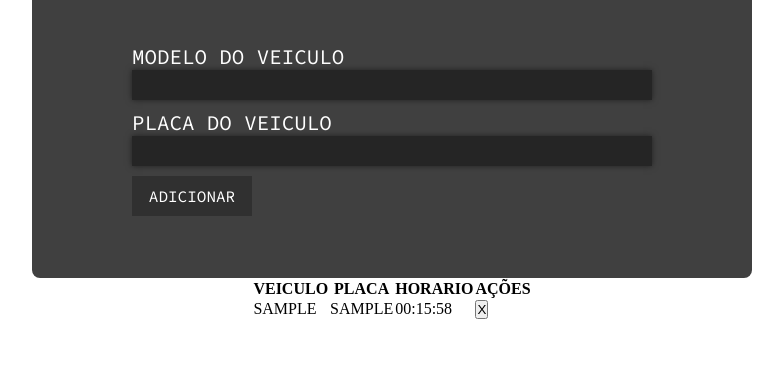
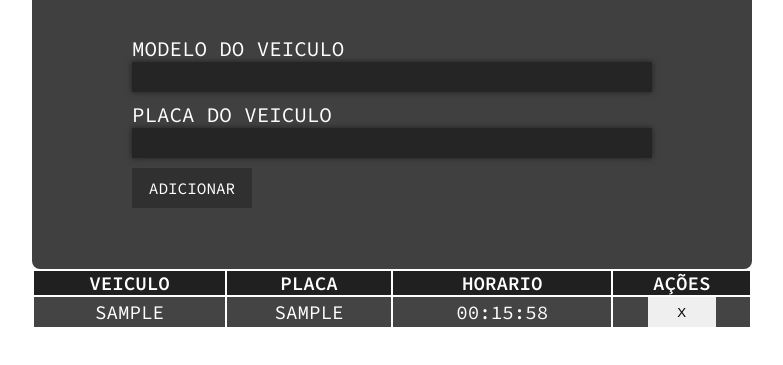
Before and after one commit to fin2keys/minerva-system, a plain HTML site: page index.html in a window 1280 px wide. Both pictures are taken after typing "Sample", "Sample" into the empty fields and a click on the button "ADICIONAR". Shown: the part 289-654 px from the top of the page, without its empty margins (248-1031 px from the left). Drawn offline with Linux system fonts and the light colour scheme.

Commit message:
remove input button fixed

```diff
--- a/src/css/main-minera-system-style.css
+++ b/src/css/main-minera-system-style.css
@@ -85,3 +85,27 @@ body {
 .main-page-title > span.small-text {
     font-size: 2rem;
 }
+table {
+    width: calc(50% + 300px);
+    font-family: 'Source Code Pro', monospace;
+    font-size: 1.2rem;
+}
+tr {
+    background-color: tomato;
+}
+th {
+    background-color: #202020;
+    color: white;
+}
+td {
+    background-color: #444444;
+    height: 30px;
+    text-align: center;
+    color: white;
+}
+td > input[type="button"] {
+    border: none;
+    width: 50%;
+    height: 100%;
+    cursor: pointer;
+}
--- a/src/js/app.js
+++ b/src/js/app.js
@@ -16,15 +16,16 @@ const formatDate = date => {
 
 const renderSavedCars = () => {
     const savedCars = getSavedCars()
+    getConst("#user-saved-infos").innerHTML = '';
     savedCars.forEach(car => addCarToList(car))
 }
 
 const checkOut = info => {
     const license = info[1].textContent
-    const savedCars = getSavedCars().filter(cars => cars.license !== license)
-    console.log(savedCars)
-    localStorage.savedCars = JSON.stringify(savedCars)
-    console.log(license, savedCars)
+
+    const garage = getSavedCars().filter(car => car.carLicense !== license)
+    localStorage.safeSaveCars = JSON.stringify(garage);
+    renderSavedCars()
 }
 
 const getSavedCars = () => localStorage.safeSaveCars ? JSON.parse(localStorage.safeSaveCars) : []
@@ -40,7 +41,6 @@ const addCarToList = (car) => {
         </td>
     `
     const userSavedAllInfos = getConst("#user-saved-infos").appendChild(row)
-    console.log(userSavedAllInfos)
 }
 
 renderSavedCars()
@@ -75,7 +75,6 @@ userSendButton.addEventListener('click', event => {
     safeSaveCars.push(newCar)
 
     localStorage.safeSaveCars = JSON.stringify(safeSaveCars)
-    console.log(safeSaveCars)
 
     getConst("#input-user-car-model-one").value = ""
     getConst("#input-user-car-model-two").value = ""
@@ -83,8 +82,6 @@ userSendButton.addEventListener('click', event => {
 
 userInterface.addEventListener('change', ({target}) => {
     const changedElement = event.target.tagName
-    const userCarPlate = document.getElementById('input-user-car-model-two').value
-    console.log(userCarPlate)
 
     if(changedElement == 'INPUT') {
         target.value = target.value.toUpperCase()
```
